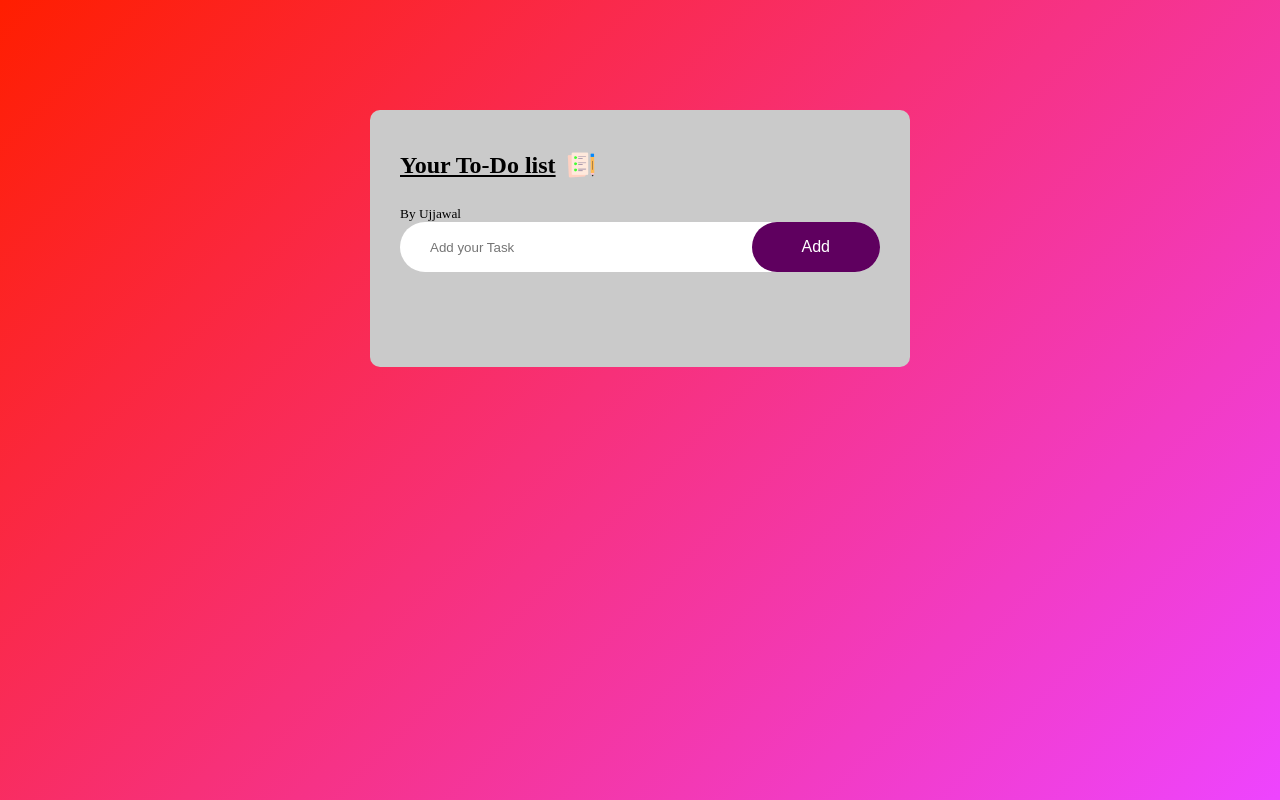
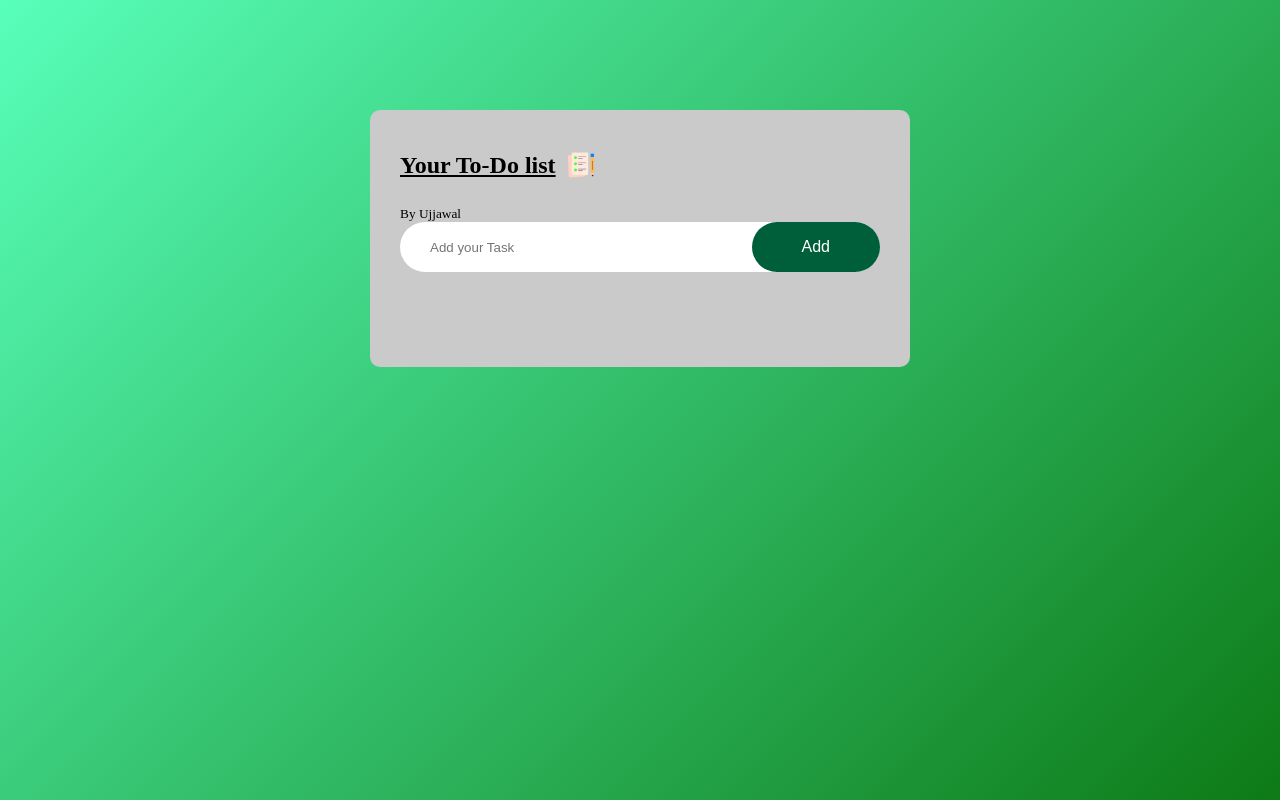
Before and after one commit to UjjawalGupta0910/app, a plain HTML site: page index.html in a window 1280 px wide. Drawn offline with Linux system fonts and the light colour scheme.

Commit message:
color changes

```diff
--- a/todo.css
+++ b/todo.css
@@ -5,7 +5,7 @@
 .container{
     width: 100%;
     min-height: 100vh;
-    background: linear-gradient(135deg, #ff1e00 , #e4ff);
+    background: linear-gradient(135deg, #58ffba , rgb(13, 122, 22));
     padding: 10px;
 }
 .todo-app{
@@ -47,7 +47,7 @@
     border: none;
     outline: none;
     padding: 16px 50px;
-    background: #5f005f;
+    background: #005f3b;
     color: #fff;
     font-size: 16px;
     cursor: pointer;
```
